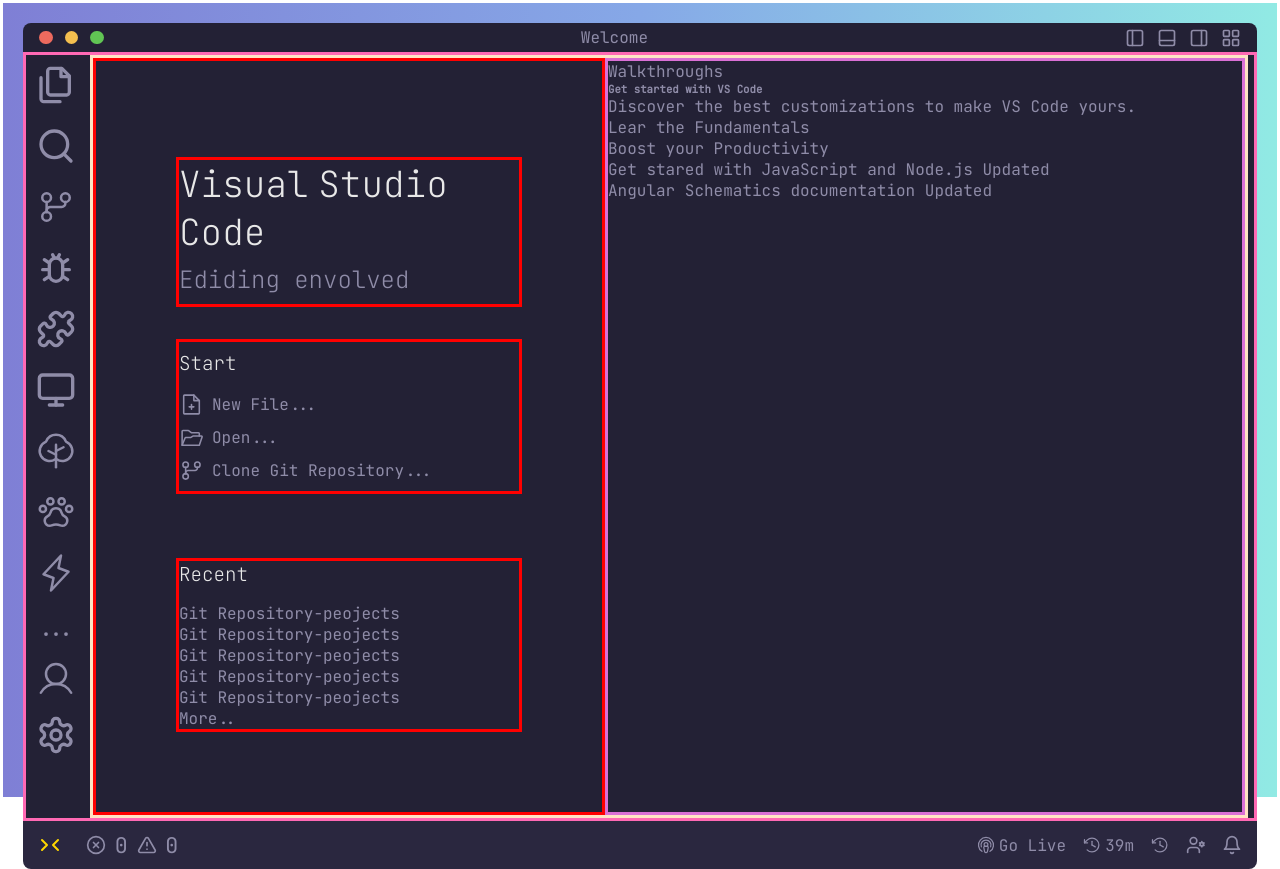
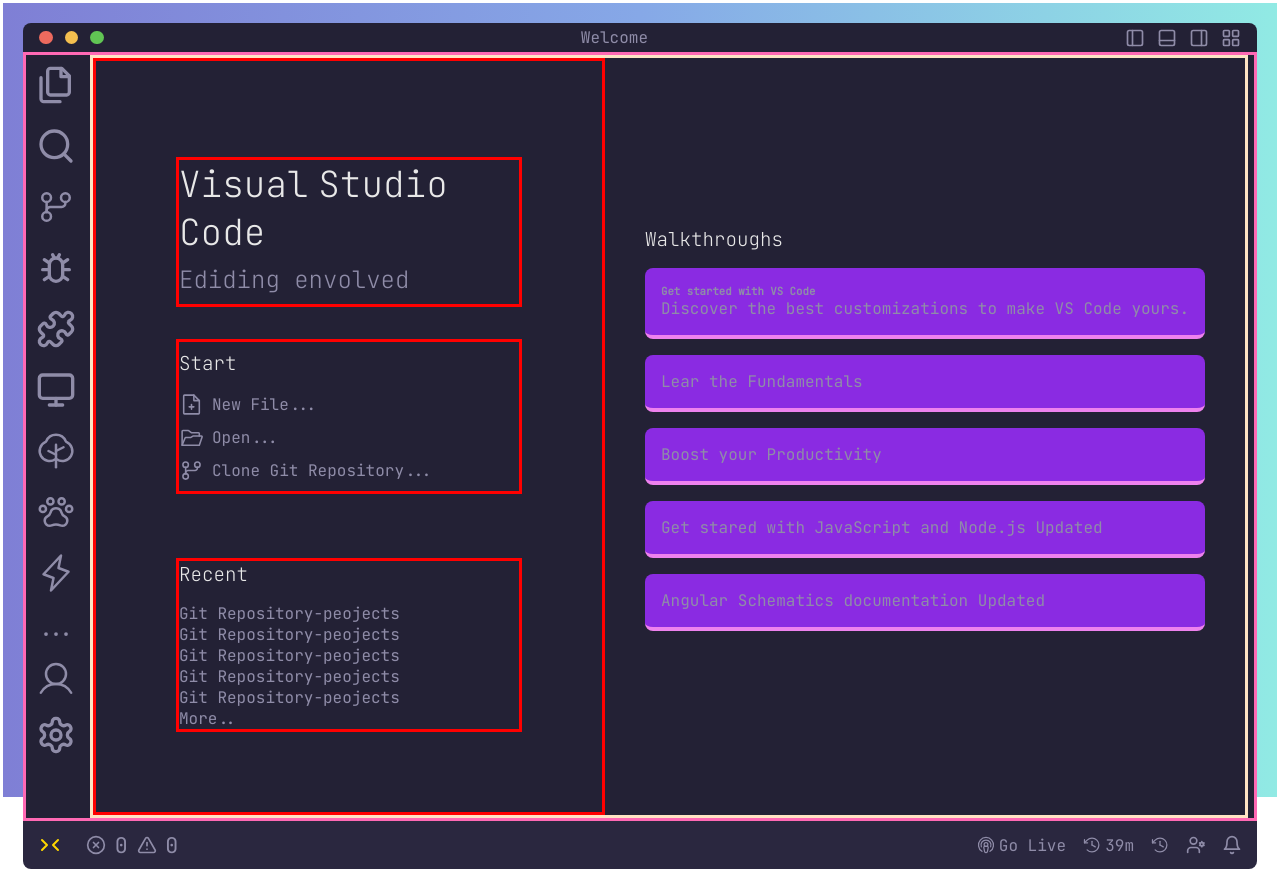
Before and after one commit to Andreas-Ziegler22/my-vsc-view, a React (Vite) app: page / in a window 1280 px wide. Built offline with nearby package versions, Linux system fonts and the light colour scheme.

Commit message:
bar progress test

```diff
--- a/src/components/Content/Article-right.css
+++ b/src/components/Content/Article-right.css
@@ -1,8 +1,28 @@
 .article-right {
   color: #8f8ca8;
-  border: 3px solid orchid;
+  display: flex;
+  flex-direction: column;
+  justify-content: center;
+  align-items: center;
+  gap: rem;
   width: 50vw;
 }
 .article-right li {
+  margin-bottom: 1rem;
   list-style: none;
+  border-radius: 0.5rem;
+  gap: 4rem;
 }
+
+li:first-child {
+  margin-bottom: 1rem;
+  color: #e8e8e8;
+  font-size: 1.2rem;
+  font-weight: 100;
+}
+.final-art {
+  padding: 1rem;
+  border-bottom: 0.25rem solid violet;
+  background-color: blueviolet;
+  gap: ;
+}
--- a/src/components/Content/Article-right.tsx
+++ b/src/components/Content/Article-right.tsx
@@ -8,6 +8,7 @@
         <li className="final-art">
           <h6>Get started with VS Code</h6>
           <p>Discover the best customizations to make VS Code yours.</p>
+          <span className="bar"></span>
         </li>
         <li className="final-art">Lear the Fundamentals</li>
         <li className="final-art">Boost your Productivity</li>
```
